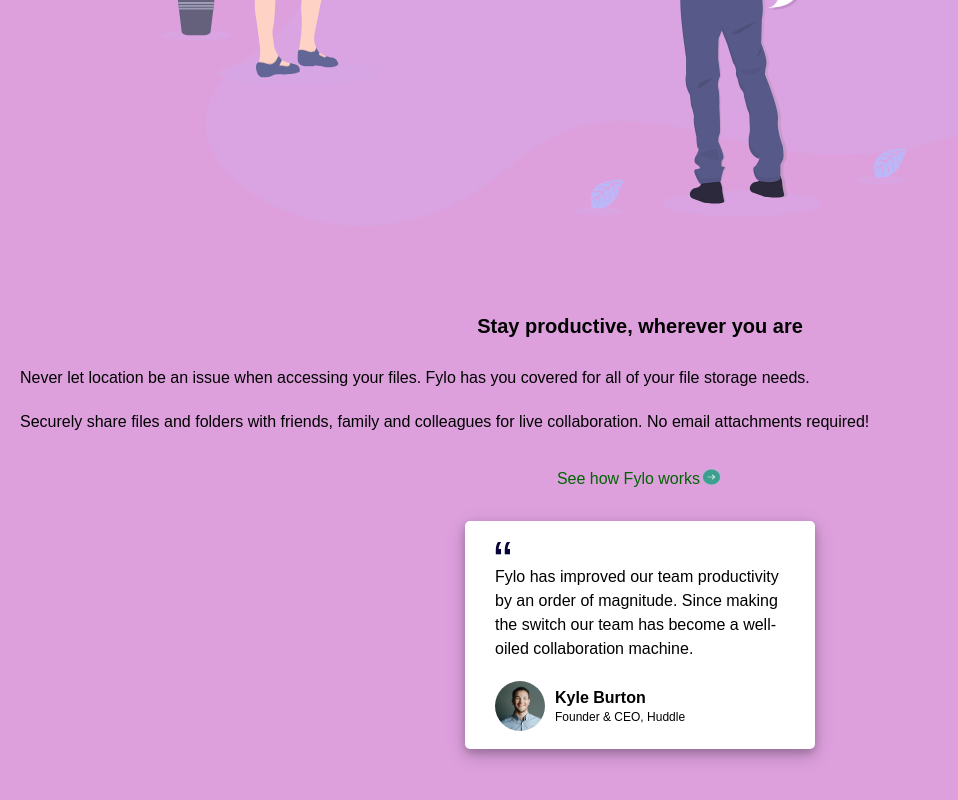
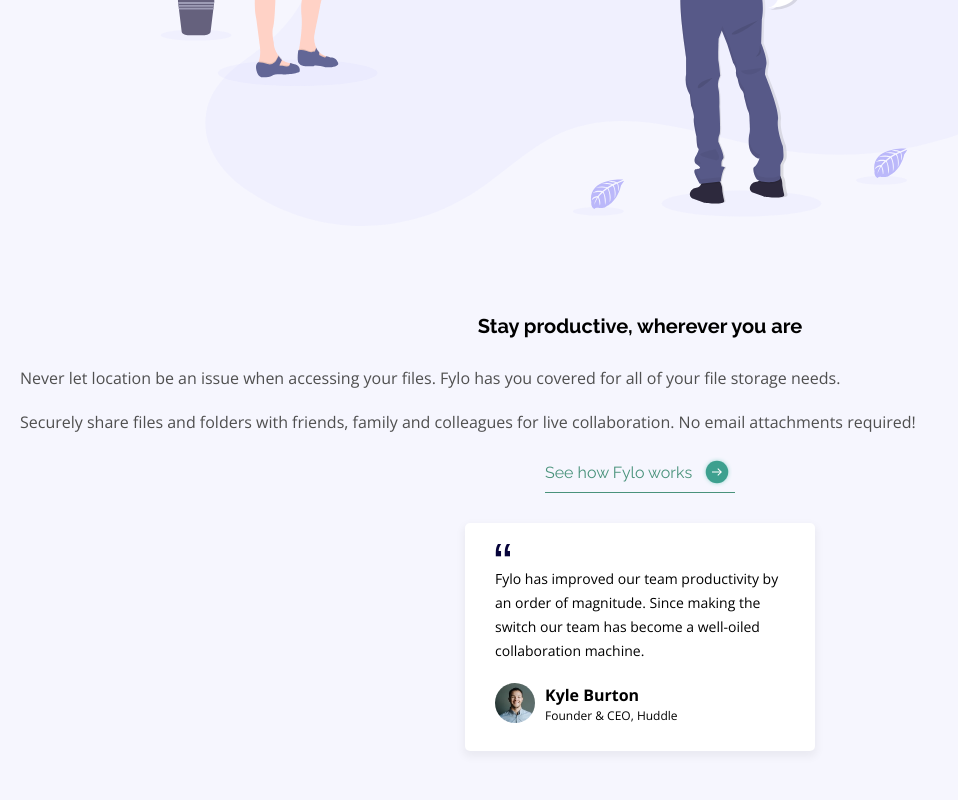
Before and after one commit to theMBdev/fylo-landing-page-frontendmentor, a plain HTML site: page index.html in a window 1280 px wide. Shown: the part 1988-2788 px from the top of the page, without its empty margins (0-958 px from the left). Drawn offline with nearby package versions, Linux system fonts and the light colour scheme.

Commit message:
Colours and fonts added

```diff
--- a/index.html
+++ b/index.html
@@ -6,6 +6,10 @@
 
         <link rel="icon" type="image/png" sizes="32x32" href="./images/favicon-32x32.png">
         <link rel="stylesheet" type="text/css" href="stylesheet.css">
+
+        <link href="https://fonts.googleapis.com/css2?family=Open+Sans:wght@400;700&family=Raleway:wght@400;700&display=swap" rel="stylesheet">
+
+
 
 
         <title>Frontend Mentor | Fylo landing page with two column layout</title>
@@ -55,12 +59,17 @@
                     <p class="section-middle-text">Securely share files and folders with friends, family and colleagues for
                         live collaboration. No email attachments required!</p>
 
-                    <p class="section-middle__link">See how Fylo works<span><img class="icon-arrow"  src="images/icon-arrow.svg"></span></p>
+
+                    <p class="section-middle__link">See how Fylo works<span>
+                        <img class="arrow-icon" src="images/icon-arrow.svg">
+                        </span>
+                    </p>
+
                 </div>
 
                 <div class="quote-card">
                     <img class="quote-card__quote" src="images/icon-quotes.svg">
-                    <p>Fylo has improved our team productivity by an order of magnitude. Since
+                    <p class="quote-card__text">Fylo has improved our team productivity by an order of magnitude. Since
                         making the switch our team has become a well-oiled collaboration machine.</p>
 
                     <div class="quote-card__person">
@@ -121,6 +130,7 @@
                 <div class="social-outline">
                     <img class="social-icon" src="images/instagram.svg">
                 </div>
+
             </div>
 
         </footer>
--- a/stylesheet.css
+++ b/stylesheet.css
@@ -2,6 +2,17 @@
     box-sizing: border-box;
     padding: 0;
     margin: 0;
+}
+
+:root {
+    --primary-dark-blue: hsl(243, 87%, 12%);
+    --primary-desat-blue: hsl(238, 22%, 44%);
+
+    --accent-bright-blue: hsl(224, 93%, 58%);
+    --accent-mod-cyan: hsl(170, 45%, 43%);
+
+    --neutral-grey-blue: hsl(240, 75%, 98%);
+    --neutral-grey: hsl(0, 0%, 75%);
 }
 
 h1 {
@@ -9,10 +20,12 @@ h1 {
     line-height: 40px;
     font-size: 30px;
     font-weight: 700;
+    font-family: 'Raleway', sans-serif;
 }
 
 p {
     line-height: 24px;
+    font-family: 'Open Sans', sans-serif;
 }
 
 body {
@@ -24,6 +37,7 @@ nav {
     padding: 0px 20px;
     height: 50px;
     color: black;
+    font-family: 'Raleway', sans-serif;
 }
 
 ul {
@@ -60,7 +74,6 @@ a:hover {
     white-space: nowrap;
 }
 
-
 .item {
     display: block;
     order: 1;
@@ -79,6 +92,7 @@ a:hover {
 }
 
 .section-top__title {
+    font-family: 'Open Sans', sans-serif;
     text-align: center;
     line-height: 40px;
     font-size: 30px;
@@ -101,6 +115,10 @@ a:hover {
     padding: 10px;
 }
 
+.section-bottom__input .button {
+    font-size: 14px;
+}
+
 .button {
     width: 100%;
     height: 45px;
@@ -108,10 +126,14 @@ a:hover {
     border-radius: 5px;
     color: white;
     font-weight: 600;
+    font-family: 'Raleway', sans-serif;
+    background-color: var(--accent-bright-blue);
+    border: 0px;
+    box-shadow: 0 4px 8px 0 rgba(0, 0, 0, 0.1);
 }
 
 .section-middle {
-    background-color: plum;
+    background-color: var(--neutral-grey-blue);
     padding-top: 80px;
     padding-bottom: 80px;
     border-top-left-radius: 120% 10%;
@@ -131,17 +153,22 @@ a:hover {
     margin-bottom: 30px;
 }
 
-
-
 .section-middle-text {
     margin-bottom: 20px;
+    color: #4f4f4f;
 }
 
 .section-middle__link {
     text-align: center;
-    color: darkgreen;
+    color: #49927b;
     margin-top: 30px;
-
+    font-family: 'Raleway', sans-serif;
+    padding-bottom: 1px;
+    border-bottom: 1px solid;
+    width: 190px;
+    margin: auto;
+    display: flex;
+    align-items: center;
 }
 
 .section-middle__image {
@@ -154,17 +181,19 @@ a:hover {
     padding: 0px 20px;
 }
 
-.icon-arrow {
+.arrow-icon {
+    width: 30px;
+    margin-left: 10px;
     position: relative;
-    bottom: -3px;
+    top: 3px;
 }
 
 .curve {
     height: 100px;
     width: 100%;
-            border-top-left-radius:50%;
+    border-top-left-radius:50%;
     border-top-right-radius:50%;
-    background-color: crimson
+    background-color: crimson;
 }
 
 .quote-card {
@@ -174,19 +203,17 @@ a:hover {
     border-radius: 5px;
     background-color: white;
 
-    box-shadow: 0 4px 8px 0 rgba(0, 0, 0, 0.2), 0 6px 20px 0 rgba(0, 0, 0, 0.19);
+    box-shadow: 0 4px 8px 2px rgba(0, 0, 0, 0.05);
 }
 
 .testimonial-image {
     border-radius: 50%;
-    width: 50px;
+    width: 40px;
     float: left;
     margin-right: 10px;
 }
 
 .quote-card__name {
-    position: relative;
-    bottom: -5px;
     font-weight: 700;
 }
 
@@ -195,6 +222,8 @@ a:hover {
 }
 
 .quote-card__job {
+    position: relative;
+    bottom: 3px;
     font-size: 12px;
 }
 
@@ -204,10 +233,9 @@ a:hover {
 }
 
 .section-bottom {
-    padding: 80px 40px 80px;
+    padding: 70px 40px 70px;
     color: white;
-    background-color: cadetblue;
-
+    background-color: var(--primary-desat-blue);
 }
 
 .section-bottom__title {
@@ -223,7 +251,8 @@ a:hover {
 }
 
 .section-bottom__input .input-email{
-    margin-bottom: 5px;
+    margin-bottom: 10px;
+    border: none;
 }
 
 .section-bottom-text {
@@ -232,12 +261,12 @@ a:hover {
 }
 
 footer {
-background-color: hsla(215, 75%, 78%, 1);
+    background-color: hsla(215, 75%, 78%, 1);
 }
 
 [class^="icon"] {
-  width: 23px;
-  height: 20px;
+    width: 23px;
+    height: 20px;
 }
 
 .icon {
@@ -253,12 +282,12 @@ background-color: hsla(215, 75%, 78%, 1);
 
 .footer__row {
     margin-bottom: 20px;
-     display: flex;
+    display: flex;
     align-items: center;
 }
 
 .footer__row__container {
-    margin-bottom: 70px;
+    margin-bottom: 60px;
 }
 
 .social-container {
@@ -266,12 +295,10 @@ background-color: hsla(215, 75%, 78%, 1);
     justify-content: center;
     align-items: center;
     width: 100%;
-
 }
 
 .social-icon {
     width: 15px;
-    fill: red;
     margin-left: 1px;
 }
 
@@ -287,7 +314,12 @@ background-color: hsla(215, 75%, 78%, 1);
 }
 
 .footer {
-        background-color: hsl(243, 87%, 12%);
-    color: white;
+    background-color: var(--primary-dark-blue);
+    color: var(--neutral-grey-blue);
     padding: 70px 40px 30px;
+    font-family: 'Open Sans', sans-serif;
 }
+
+.quote-card__text {
+    font-size: 14px;
+}
```
